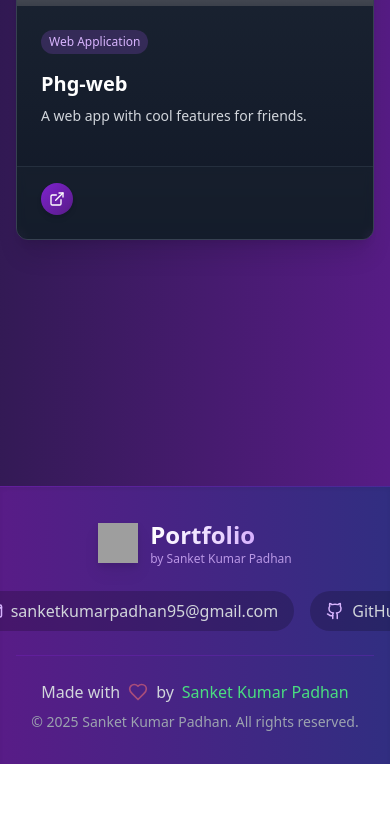
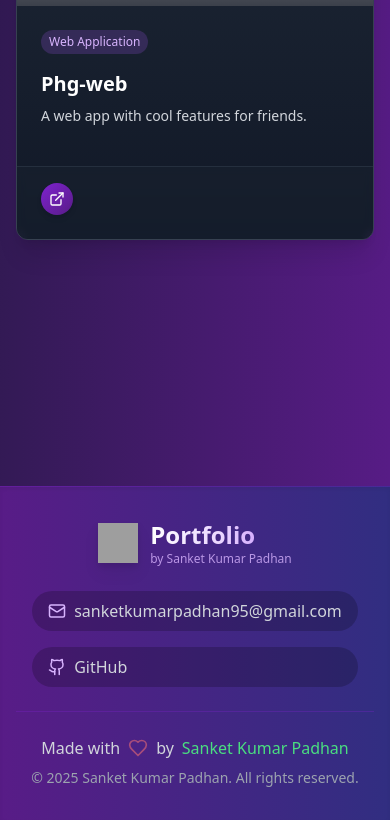
Before and after one commit to Sanket3yoProgrammer/sanketprojects, a React (Vite) app: page / in a window 390 px wide. Shown: the part 9113-9933 px from the top of the page. Before the commit the page ends 9877 px from the top, so only its background shows below. Built offline with nearby package versions, Linux system fonts and the light colour scheme; grey boxes are pictures that could not be loaded; a web font is replaced by a local one.

Commit message:
Update App.tsx

```diff
--- a/src/App.tsx
+++ b/src/App.tsx
@@ -151,7 +151,8 @@ function App() {
                     </div>
                   </a>
                 </div>
-                <div className="flex items-center space-x-4">
+{/*                 <div className="flex items-center space-x-4"> */}
+                <div className="flex flex-col space-y-4 md:flex-row md:items-center md:space-y-0 md:space-x-4">
                   <div className="flex items-center space-x-2 text-gray-300 bg-black/20 px-4 py-2 rounded-full hover:bg-black/30 transition-colors">
                     <Mail size={18} className="text-purple-300" />
                     <a href="mailto:sanketkumarpadhan95@gmail.com" className="hover:text-white transition-colors">
```
